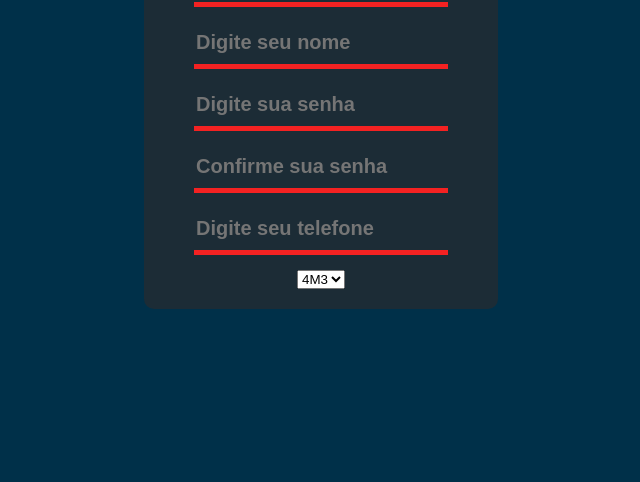
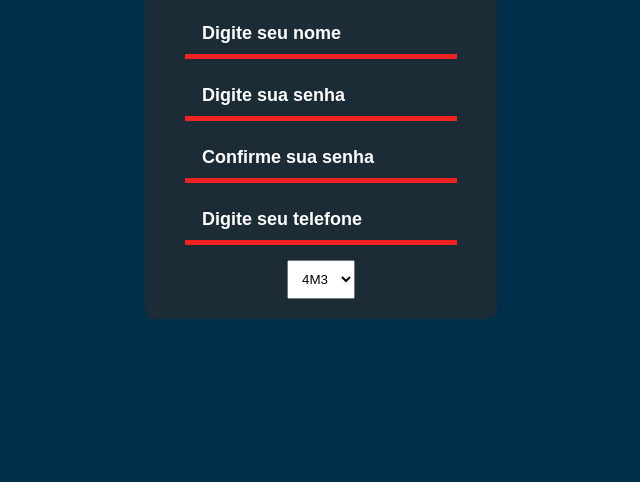
Before and after one commit to ddeiroh/easy_eats, a plain HTML site: page pages/cadastro.html in a window 1280 px wide. Shown: the part 334-816 px from the top of the page, without its empty margins (327-967 px from the left). Drawn offline with Linux system fonts and the light colour scheme.

Commit message:
cadastro terminado

```diff
--- a/assets/stylesheet/cadastro.css
+++ b/assets/stylesheet/cadastro.css
@@ -26,7 +26,7 @@ body {
 }
 
 .campo {
-    width: 250px;
+    width: auto;
     height: 40px;
     border: none;
     border-bottom: 5px solid #f32222;
@@ -37,14 +37,25 @@ body {
     margin-bottom: 15px;
   }
 
+.campo::placeholder {
+    text-indent: 15px;
+    font-size: 18px;
+    font-weight: bolder;
+    color: #fff;
+  }
+
   .container {
     display: flex;
     justify-content: center;
     align-items: center;
     flex-flow: column nowrap;
-    background-color: rgba(48, 43, 43, 0.6);
+    background-color: #302b2b99;
     padding: 10px;
     border-radius: 10px;
-    margin: 10px;
-    padding: 20px 50px;
+    padding: 20px 40px;
   }
+
+  .select-menu{
+      padding: 10px;
+      outline: none;
+  }
--- a/assets/stylesheet/login.css
+++ b/assets/stylesheet/login.css
@@ -38,12 +38,12 @@ body {
   color: #fff;
   font-size: 20px;
   font-weight: bolder;
-  margin: 10px 20px 10px 20px;
+  margin: 10px 20px 10px 5px;
 }
 
 .campo::placeholder {
   text-indent: 15px;
-  font-size: 20px;
+  font-size: 18px;
   font-weight: bolder;
   color: #fff;
 }
@@ -64,7 +64,7 @@ body {
   justify-content: center;
   align-items: center;
   flex-flow: row nowrap;
-  background-color: rgba(48, 43, 43, 0.6);
+  background-color: #302b2b99;
   padding: 10px;
   border-radius: 10px;
   margin: 10px
--- a/pages/cadastro.html
+++ b/pages/cadastro.html
@@ -21,7 +21,7 @@
             <input type="tel" class="campo" placeholder="Digite seu telefone">
         </div>
 
-        <select id="select-menu">
+        <select class="select-menu">
                 <option value="4M3">4M3</option>
                 <option value="4M2">4M2</option>
                 <option value="4M1">4M1</option>
```
